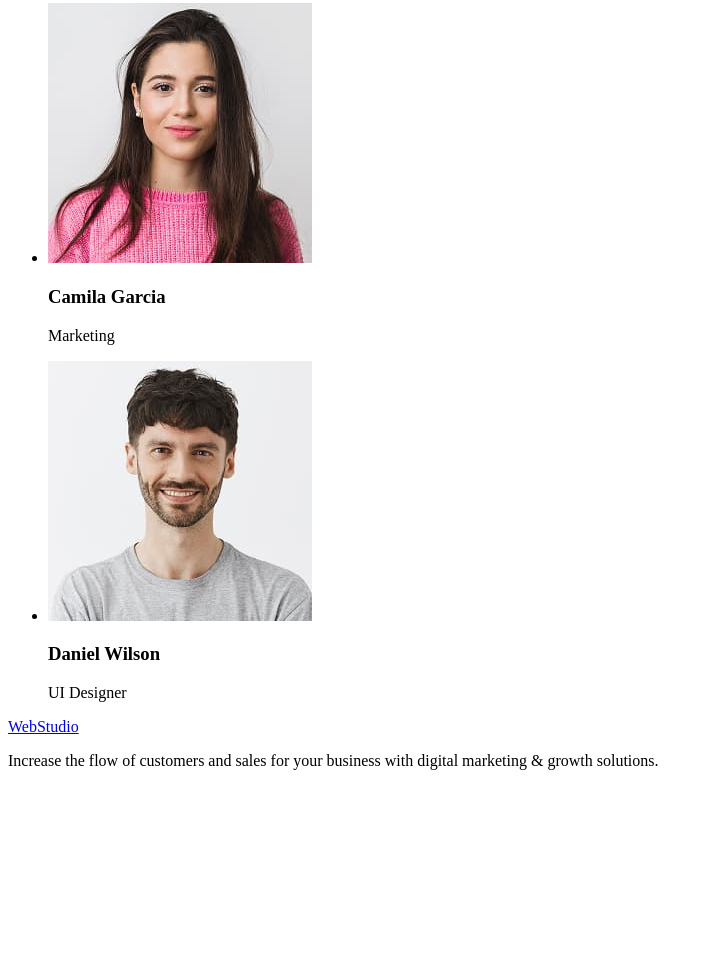
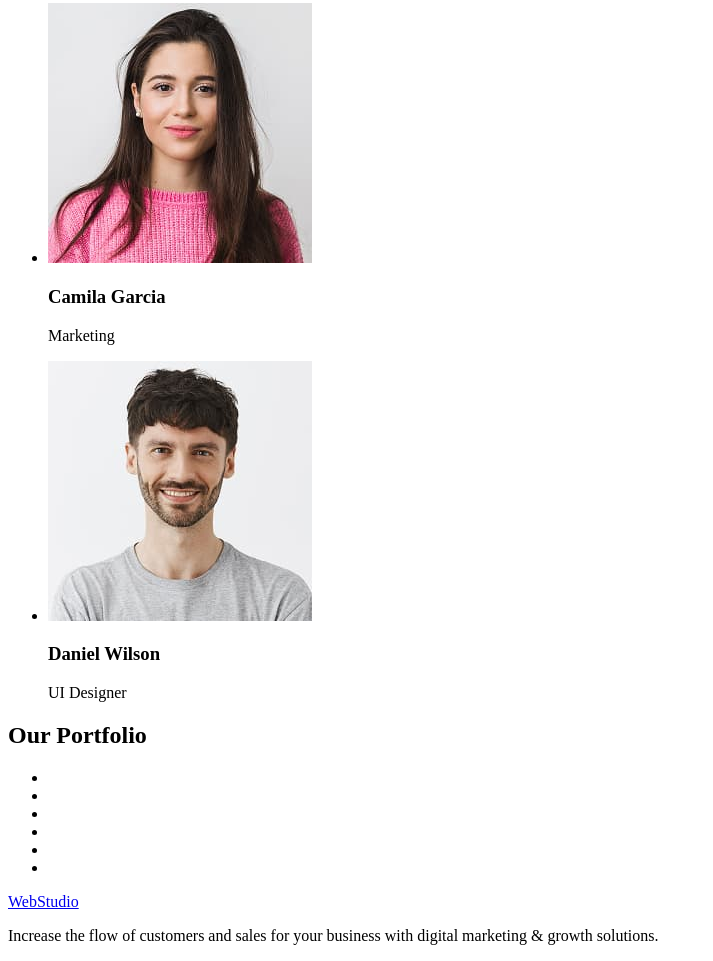
Before and after one commit to Nik-Zakharchenko/goit-markup-hw-02, a plain HTML site: page index.html in a window 1280 px wide. Shown: the part 1324-2285 px from the top of the page, without its empty margins (0-713 px from the left). Before the commit the page ends 2110 px from the top, so only its background shows below. Drawn offline with Linux system fonts and the light colour scheme.

```diff
--- a/index.html
+++ b/index.html
@@ -95,6 +95,18 @@
                 </li>
             </ul>
         </section>
+        <!-- Четвёртая секция -->
+        <section>
+            <h2>Our Portfolio</h2>
+            <ul>
+                <li></li>
+                <li></li>
+                <li></li>
+                <li></li>
+                <li></li>
+                <li></li>
+            </ul>
+        </section>
     </main>
     <!-- Footer -->
     <footer>
```
Also changed, not shown: images/img10.jpg (added), images/img5.jpg (added), images/img6.jpg (added), images/img7.jpg (added), images/img8.jpg (added), images/img9.jpg (added).
